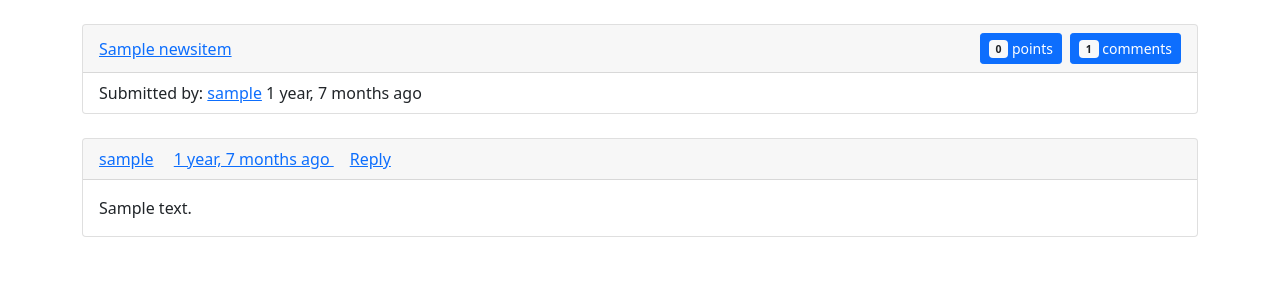
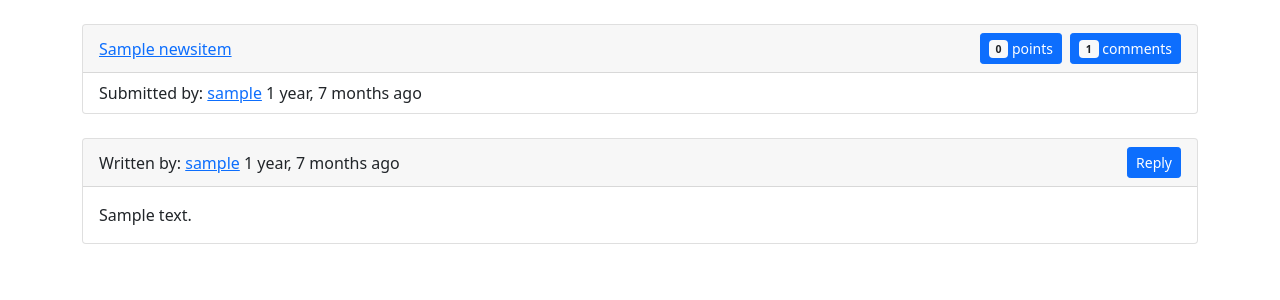
Before and after one commit to balazsmatepetro/django-hacker-news-clone, a Django app: page /news/1/comments/ in a window 1280 px wide. Shown: the part 56-356 px from the top of the page. Run offline with Django 3.2, Linux system fonts and the light colour scheme; tables that the repository leaves empty hold one stand-in row (values such as "Sample post").

Commit message:
refactor(news): improve the styling of the comment box

```diff
--- a/my_site/news/templates/news/partial/comments.html
+++ b/my_site/news/templates/news/partial/comments.html
@@ -5,18 +5,19 @@
     <div class="comment-wrapper">
         {% for comment in comments %}
             <div class="card mb-4">
-                <div class="card-header">
-                    <a class="card-link"
-                       href="{% url 'accounts:details' comment.author.username %}"
-                    >{{ comment.author.username }}</a>
+                <div class="card-header d-flex align-items-center justify-content-between">
+                    <span>
+                        Written by:
+                        <a class="card-link"
+                           href="{% url 'accounts:details' comment.author.username %}"
+                        >{{ comment.author.username }}</a>
 
-                    <a class="card-link" href="#">
                         <time datetime="{{ comment.created_at|html_datetime }}">
                             {{ comment.created_at|naturaltime }}
                         </time>
-                    </a>
+                    </span>
 
-                    <a class="card-link" href="#">Reply</a>
+                    <a class="btn btn-primary btn-sm" href="#">Reply</a>
                 </div>
 
                 <div class="card-body">{{ comment.content }}</div>
```
